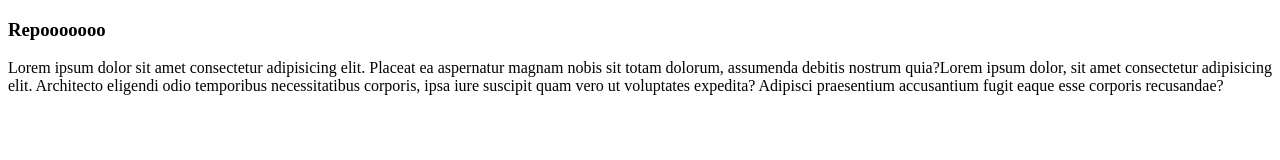
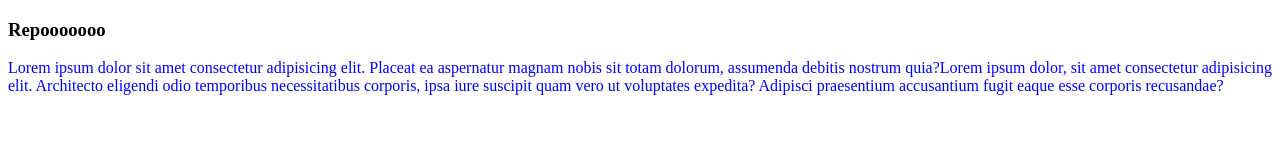
Before and after one commit to immehadi7/first_repo, a plain HTML site: page index.html in a window 1280 px wide. Drawn offline with Linux system fonts and the light colour scheme.

Commit message:
color chng

```diff
--- a/index.html
+++ b/index.html
@@ -5,6 +5,7 @@
     <meta http-equiv="X-UA-Compatible" content="IE=edge">
     <meta name="viewport" content="width=device-width, initial-scale=1.0">
     <title>first repo try</title>
+    <link rel="stylesheet" href="style.css">
 </head>
 <body>
      <h3>Repooooooo</h3>
--- /dev/null
+++ b/style.css
@@ -0,0 +1,4 @@
+p{
+    color: blue;
+    background-color: rgb(255, 255, 255);
+}
```
